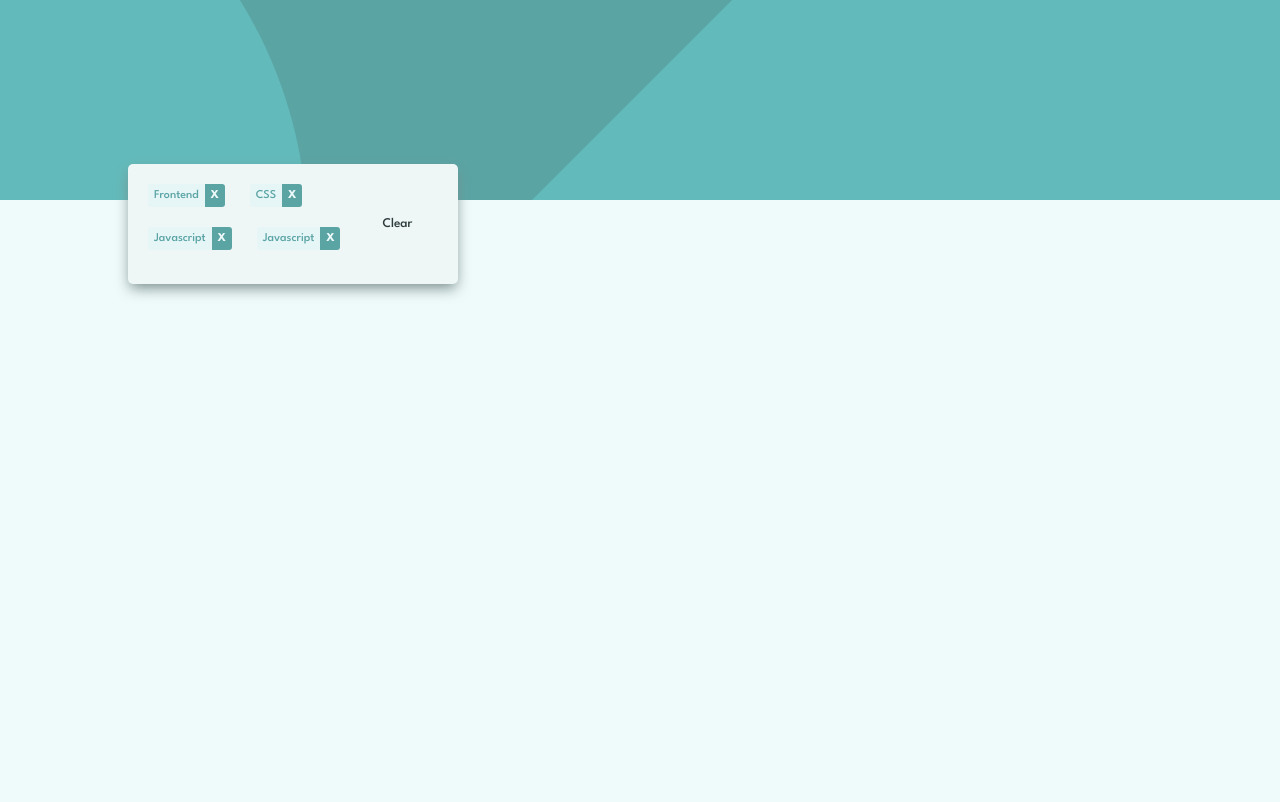
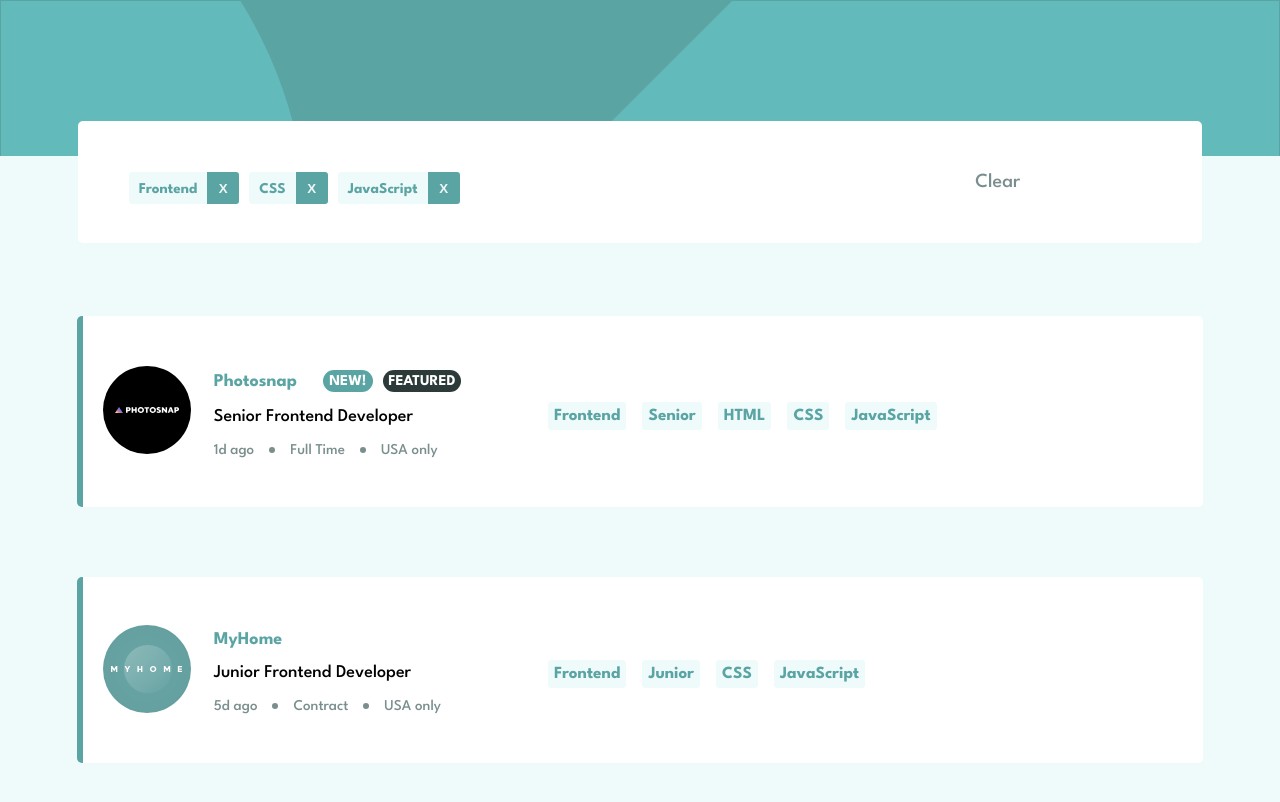
Before and after one commit to eruedasanchez/job-listing, a plain HTML site: page index.html in a window 1280 px wide. Drawn offline with Linux system fonts and the light colour scheme.

Commit message:
Responsive design

```diff
--- a/css/style.css
+++ b/css/style.css
@@ -1,6 +1,8 @@
 @import url('https://fonts.googleapis.com/css2?family=League+Spartan:wght@500;700&display=swap');
 
-/* Variables */
+/*------------------------------*\
+            #VARIABLES
+\*------------------------------*/
 
 :root{
 
@@ -11,7 +13,7 @@
     --light-grayish-cyan-background: hsl(180, 52%, 96%);
     --light-grayish-cyan-filter-tablets: hsl(180, 31%, 95%);
     --dark-grayish-cyan: hsl(180, 8%, 52%);
-    --middle-dark-grayish-cyan: #e6f6f7;
+    /* --middle-dark-grayish-cyan: #e6f6f7;   */
     --very-dark-grayish-cyan: hsl(180, 14%, 20%);
 
 
@@ -23,13 +25,19 @@
     --weight-700: 700;
 }
 
-/* Reset */
+/*------------------------------*\
+            #RESET
+\*------------------------------*/
 
 *{
     margin: 0;
     padding: 0;
     box-sizing: border-box;
 }
+
+/*------------------------------*\
+            #BODY
+\*------------------------------*/
 
 body{
     font-family: 'League Spartan', sans-serif;
@@ -41,221 +49,221 @@ body{
             #HEADER
 \*------------------------------*/
 
-.header-container{
-    position: relative;
-    height: 200px;
-    background-color: var(--desaturated-dark-cyan);
+.header{
+    width: 100%;
+    height: 156px;
+    border: 1px solid transparent;
     background-image: url(../assets/img/bg-header-mobile.svg);
     background-size: cover;
     background-repeat: no-repeat;
+    background-color: var(--desaturated-dark-cyan);
 }
 
-.container-categories{
-    position: absolute;
-    top: 82%;
-    left: 10%;
-    width: 330px;
-    height: 120px;
-    background-color: var(--light-grayish-cyan-filter-tablets);
+.container__header{
+    height: 122px;
+    background-color: white;
     display: flex;
-    justify-content: space-between;
-    padding: 20px;
+    padding: 4%;
+    margin-top: 120px;
+    margin-left: 6%;
+    margin-right: 6%;
     border-radius: 5px;
-    box-shadow: 0 6px 14px -2px var(--dark-grayish-cyan);
 }
 
-.container-categories__categories{
-    width: 72%;
+.container__header--filter{
+    width: 70%;
     display: flex;
     flex-wrap: wrap;
-    column-gap: 25px;
-    overflow-y: auto;
+    column-gap: 10px;
 }
 
-.category{
+.filter{
+    height: 32px;
     display: flex;
-    justify-content: space-between;
-    margin-bottom: 20px;
+    justify-content: center;
 }
 
-.category__text{
-    width: calc(100% - 20px);
-    background-color: var(--middle-dark-grayish-cyan);
-    font-size: 12px;
+.filter--name{
+    background-color: var(--light-grayish-cyan-background);
     color: var(--desaturated-dark-cyan);
-    font-weight: var(--weight-500);
-    padding: 6px;
     border-top-left-radius: 3px;
     border-bottom-left-radius: 3px;
+    padding: 10px;
+    font-weight: var(--weight-700);
 }
 
-.category__close{
-    width: 20px;
+.filter-close{
+    width: 32px;
     background-color: var(--desaturated-dark-cyan);
-    font-family: 'League Spartan', sans-serif;
-    font-size: 12px;
-    font-weight: 700;
-    color: var(--light-grayish-cyan-background);
     border: none;
     border-top-right-radius: 3px;
     border-bottom-right-radius: 3px;
+    color: var(--light-grayish-cyan-filter-tablets);
+    font-weight: var(--weight-700);
+}
+
+.filter-close:is(:hover, :focus){
+    background-color: var(--very-dark-grayish-cyan);
     cursor: pointer;
 }
 
-.category__close:is(:hover, :focus){
-    background-color: var(--very-dark-grayish-cyan);
-}
-
-.container-categories__clear{
-    width: 28%;
+.container__header--clear{
+    width: 30%;
     display: flex;
     justify-content: center;
     align-items: center;
 }
 
-.container-categories__clear button{
-    background: transparent;
+.container__header--clear button{
+    background-color: transparent;
+    border: none;
+    color: var(--dark-grayish-cyan);
     font-family: 'League Spartan', sans-serif;
-    color: var(--very-dark-grayish-cyan);
-    border: none;
+    font-size: 20px;
+    font-weight: var(--weight-500);
+    outline: none;
+}
+
+.container__header--clear button:is(:hover, :focus){
+    color: var(--desaturated-dark-cyan);
+    text-decoration: underline;
     cursor: pointer;
 }
 
-.container-categories__clear button:is(:hover, :focus){
-    color: var(--desaturated-dark-cyan);
-    text-decoration: underline currentColor;
+/*------------------------------*\
+            #CARD
+\*------------------------------*/
+
+.main__container{
+    padding-top: 140px;
 }
 
-/*------------------------------*\
-            #LIST
-\*------------------------------*/
-
-.main-container{
-    background-color: var(--light-grayish-cyan-background);
-    padding-top: 150px;
+.card__container{
+    position: relative;
+    height: auto;
+    background-color: white;
+    border-left: 6px solid var(--desaturated-dark-cyan);
+    border-radius: 5px;
+    margin-left: 6%;
+    margin-right: 6%;
+    margin-top: 20px;
+    margin-bottom: 70px;
+    padding: 30px 20px;
 }
 
-.container-card{
-    position: relative;
-    width: 325px;
-    height: 260px;
-    margin-bottom: 40px;
-    margin-left: 48px;
-    background-color: white;
-    border-radius: 5px;
-    border-left: 5px solid var(--desaturated-dark-cyan);
-    padding-left: 20px;
-    padding-right: 25px;
-    box-shadow: 0 6px 14px -2px var(--dark-grayish-cyan);
-}
-
-.card__logo{
+.card__container-logo{
     position: absolute;
-    top: -10%;
-    width: 50px;
-    height: 50px;
+    top: -17%;
 }
 
 .card__container-info{
-    padding-top: 35px;
-    border-bottom: 1px solid var(--dark-grayish-cyan) ;
+    border-bottom: 1px solid var(--dark-grayish-cyan);
+    margin-top: 24px;
 }
 
-.card__container-info--name{
+.card__container-info--title{
     display: flex;
     align-items: center;
-    column-gap: 25px;
-    margin-bottom: 14px;
+    column-gap: 26px;
+    margin-bottom: 16px;
 }
 
-.card__container-info--name--text{
+.card__container-info--title p{
     color: var(--desaturated-dark-cyan);
+    font-size: 18px;
     font-weight: var(--weight-700);
 }
 
-.card__container-info--characteristics{
+.card__container-info--boolean{
     display: flex;
-    column-gap: 12px;
+    column-gap: 10px;
 }
 
-.card__container-info--characteristics--new{
-    display: none;
+.card__container-info--boolean p{
+    color: white;
+    font-size: var(--font-size);
+    padding: 4px;
+    border-radius: 20px;
+    text-transform: uppercase;
+    text-align: center;
+}
+
+.new{
     width: 50px;
     background-color: var(--desaturated-dark-cyan);
-    padding: 6px 4px 4px;
-    border-radius: 10px;
-    text-transform: uppercase;
-    text-align: center;
-    color: var(--light-grayish-cyan-background);
-    font-size: 11px;
-    font-weight: var(--weight-700);
 }
 
-.card__container-info--characteristics--featured{
-    display: none;
-    width: 77px;
+.featured{
+    width: 78px;
     background-color: var(--very-dark-grayish-cyan);
-    padding: 6px 4px 4px;
-    border-radius: 10px;
-    text-transform: uppercase;
-    text-align: center;
-    color: var(--light-grayish-cyan-background);
-    font-size: 11px;
-    font-weight: var(--weight-700);
 }
 
-.active{
-    display: block;
+.card__container-info--position{
+    font-size: 18px;
+    font-weight: var(--weight-500);
+    margin-bottom: 18px;
 }
 
-.card__container-info--job{
-    margin-bottom: 16px;
-}
-
-.card__container-info--job p{
-    font-weight: var(--weight-700);
-}
-
-.card__container-info--requirement{
+.card__container-info--conditions{
     display: flex;
     align-items: center;
-    column-gap: 12px;
+    column-gap: 15px;
     margin-bottom: 20px;
 }
 
-.card__container-info--requirement p{
+.card__container-info--conditions p{
     color: var(--dark-grayish-cyan);
 }
 
 .separator{
-    width: 3px;
-    height: 3px;
+    width: 6px;
+    height: 6px;
     background-color: var(--dark-grayish-cyan);
-    border: 1px solid var(--dark-grayish-cyan);
     border-radius: 50%;
 }
 
-.container-categories__categories--card{
+.card__container-skills{
+    width: 75%;
     margin-top: 20px;
+    margin-bottom: 12px;
     display: flex;
     flex-wrap: wrap;
-    column-gap: 16px;
-    overflow-y: auto;
+    gap: 16px;
 }
 
-.category--card{
-    background-color: var(--middle-dark-grayish-cyan);
-    margin-right: 16px;
-    margin-bottom: 16px;
-    padding: 6px;
-    border-radius: 3px;
-    cursor: pointer;
-    border: none;
+.skill{
+    display: flex;
+    justify-content: center;
+    align-items: center;
 }
 
-.category__text--card{
+.skill--name{
+    background-color: var(--light-grayish-cyan-background);
+    font-family: 'League Spartan', sans-serif;
+    font-size: 17px;
+    font-weight: var(--weight-700);
     color: var(--desaturated-dark-cyan);
-    font-family: 'League Spartan', sans-serif;
-    font-weight: var(--weight-500);
-    font-size: var(--font-size);
+    border: none;
+    border-radius: 3px;
+    padding: 6px;
+    outline: none;
 }
+
+@media (min-width: 1000px){
+    .card__container{
+        display: flex;
+        flex-direction: row;
+        align-items: center;
+    }
+
+    .card__container-logo{
+        position: static;
+        margin-right: 23px;
+    }
+
+    .card__container-info{
+        width: 350px;
+        margin-right: 60px;
+        border-bottom: none;
+    }
+}
--- a/index.html
+++ b/index.html
@@ -8,33 +8,108 @@
     <link rel="stylesheet" href="./css/style.css">
 </head>
 <body>
-    <header class="header-container">
-        <div class="container-categories">
-            <div class="container-categories__categories">
-                <div class="category">
-                    <p class="category__text">Frontend</p>
-                    <button class="category__close">X</button>
+    <header class="header">
+        <div class="container__header">
+            <div class="container__header--filter">
+                <div class="filter">
+                    <span class="filter--name">Frontend</span>
+                    <button class="filter-close">X</button>
                 </div>
-                <div class="category">
-                    <p class="category__text">CSS</p>
-                    <button class="category__close">X</button>
+                <div class="filter">
+                    <span class="filter--name">CSS</span>
+                    <button class="filter-close">X</button>
                 </div>
-                <div class="category">
-                    <p class="category__text">Javascript</p>
-                    <button class="category__close">X</button>
-                </div>
-                <div class="category">
-                    <p class="category__text">Javascript</p>
-                    <button class="category__close">X</button>
+
+                <div class="filter">
+                    <span class="filter--name">JavaScript</span>
+                    <button class="filter-close">X</button>
                 </div>
             </div>
-            <div class="container-categories__clear">
-                <button>Clear</button>
+            <div class="container__header--clear">
+                <button id="btn-clear">Clear</button>
             </div>
         </div>
     </header>
-    <main id="data-container" class="main-container">
-        <!-- Codigo a insertar en JavaScript -->
+    <main class="main__container">
+        <div class="card__container">
+            <div class="card__container-logo">
+                <img src="./assets/img/photosnap.svg" alt="logo-photosnap">
+            </div>
+            <div class="card__container-info">
+                <div class="card__container-info--title">
+                    <p>Photosnap</p>
+                    <div class="card__container-info--boolean">
+                        <p class="new">new!</p>
+                        <p class="featured">featured</p>
+                    </div>
+                </div>
+                <div class="card__container-info--position">
+                    <p>Senior Frontend Developer</p>
+                </div>
+                <div class="card__container-info--conditions">
+                    <p>1d ago</p>
+                    <div class="separator"></div>
+                    <p>Full Time</p>
+                    <div class="separator"></div>
+                    <p>USA only</p>
+                </div>
+            </div>
+            <div class="card__container-skills">
+                <div class="skill">
+                    <button class="skill--name">Frontend</button>
+                </div>
+                <div class="skill">
+                    <button class="skill--name">Senior</button>
+                </div>
+                <div class="skill">
+                    <button class="skill--name">HTML</button>
+                </div>
+                <div class="skill">
+                    <button class="skill--name">CSS</button>
+                </div>
+                <div class="skill">
+                    <button class="skill--name">JavaScript</button>
+                </div>
+            </div>
+        </div>
+        <div class="card__container">
+            <div class="card__container-logo">
+                <img src="./assets/img/myhome.svg" alt="logo-my-home">
+            </div>
+            <div class="card__container-info">
+                <div class="card__container-info--title">
+                    <p>MyHome</p>
+                    <div class="card__container-info--boolean">
+                        <!-- <p class="new">new!</p>
+                        <p class="featured">featured</p> -->
+                    </div>
+                </div>
+                <div class="card__container-info--position">
+                    <p>Junior Frontend Developer</p>
+                </div>
+                <div class="card__container-info--conditions">
+                    <p>5d ago</p>
+                    <div class="separator"></div>
+                    <p>Contract</p>
+                    <div class="separator"></div>
+                    <p>USA only</p>
+                </div>
+            </div>
+            <div class="card__container-skills">
+                <div class="skill">
+                    <button class="skill--name">Frontend</button>
+                </div>
+                <div class="skill">
+                    <button class="skill--name">Junior</button>
+                </div>
+                <div class="skill">
+                    <button class="skill--name">CSS</button>
+                </div>
+                <div class="skill">
+                    <button class="skill--name">JavaScript</button>
+                </div>
+            </div>
+        </div>
     </main>
     <script type="module" src="./js/main.js"></script>
 </body>
```
Also changed, not shown: js/main.js (+113 -93 lines), 1 other file.
